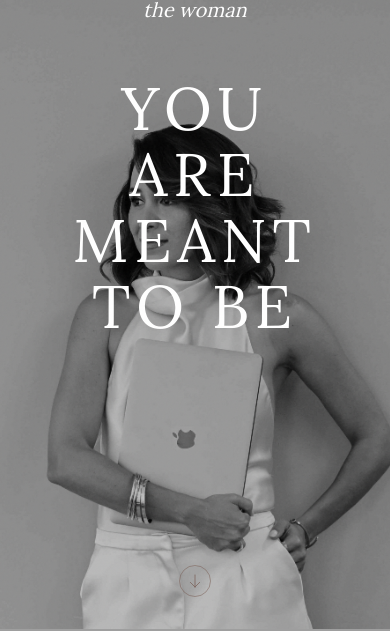
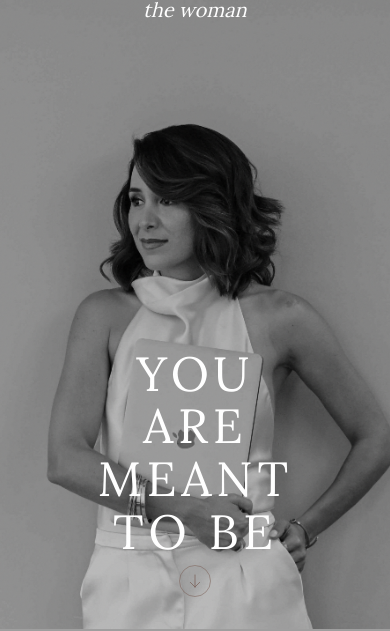
Before and after one commit to desarrolloCoeur/acoh-website, a Next.js app: page / in a window 390 px wide. Shown: the part 215-846 px from the top of the page. Built offline with nearby package versions, Linux system fonts and the light colour scheme; grey boxes are pictures that could not be loaded.

Commit message:
changed responsive ver

```diff
--- a/components/hero.jsx
+++ b/components/hero.jsx
@@ -181,11 +181,11 @@ export default function Hero() {
 
         <div
           ref={rightTextRef}
-          className="absolute display md:hidden left-1/2 -translate-x-1/2 text-center"
+          className="absolute display top-2/3 md:hidden left-1/2 -translate-x-1/2 text-center"
         >
           <div
             className="font-serif font-light tracking-[0.1em] text-white leading-[1.1]
-           text-6xl"
+           text-5xl"
           >
             <div className="right-line">YOU</div>
             <div className="right-line">ARE</div>
```
